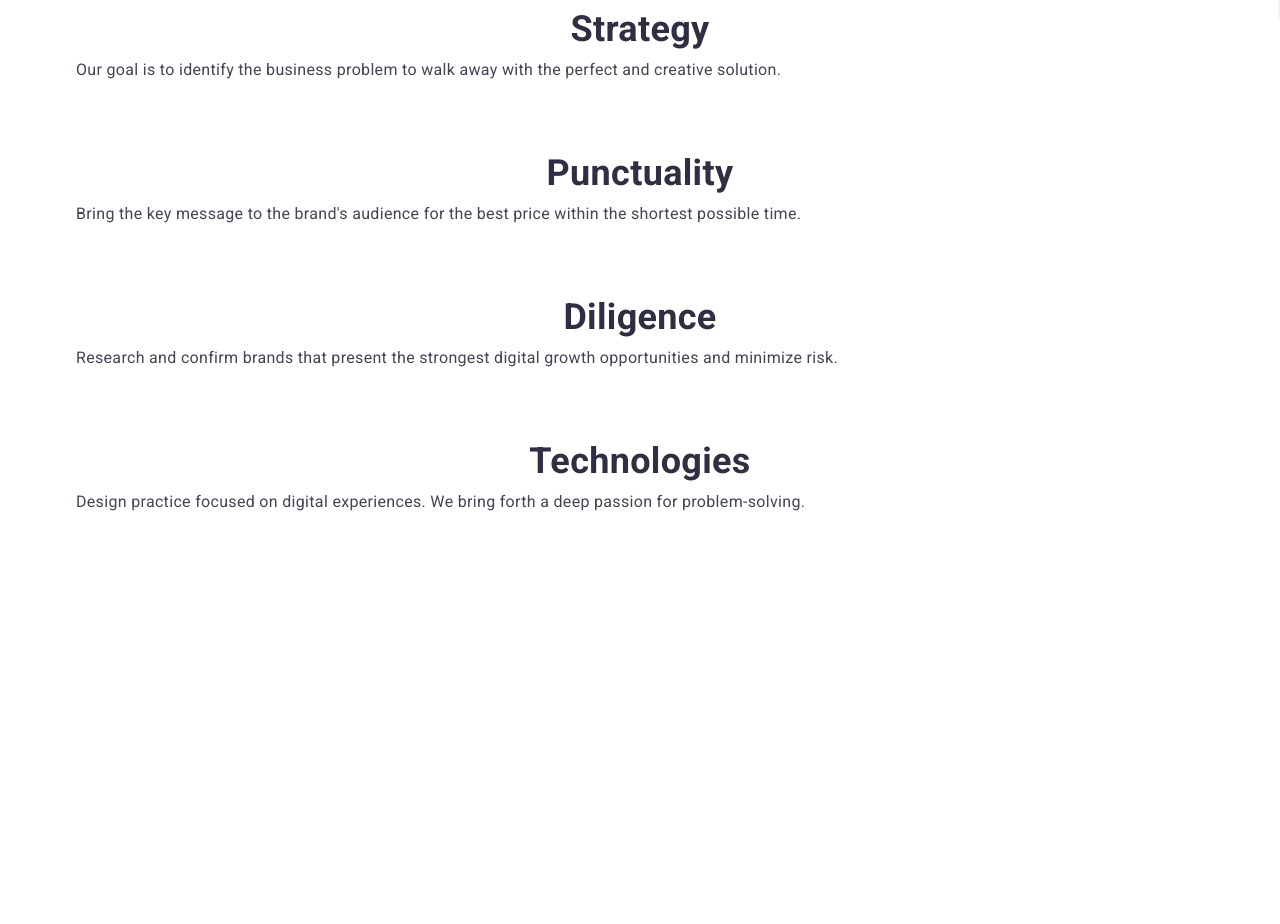
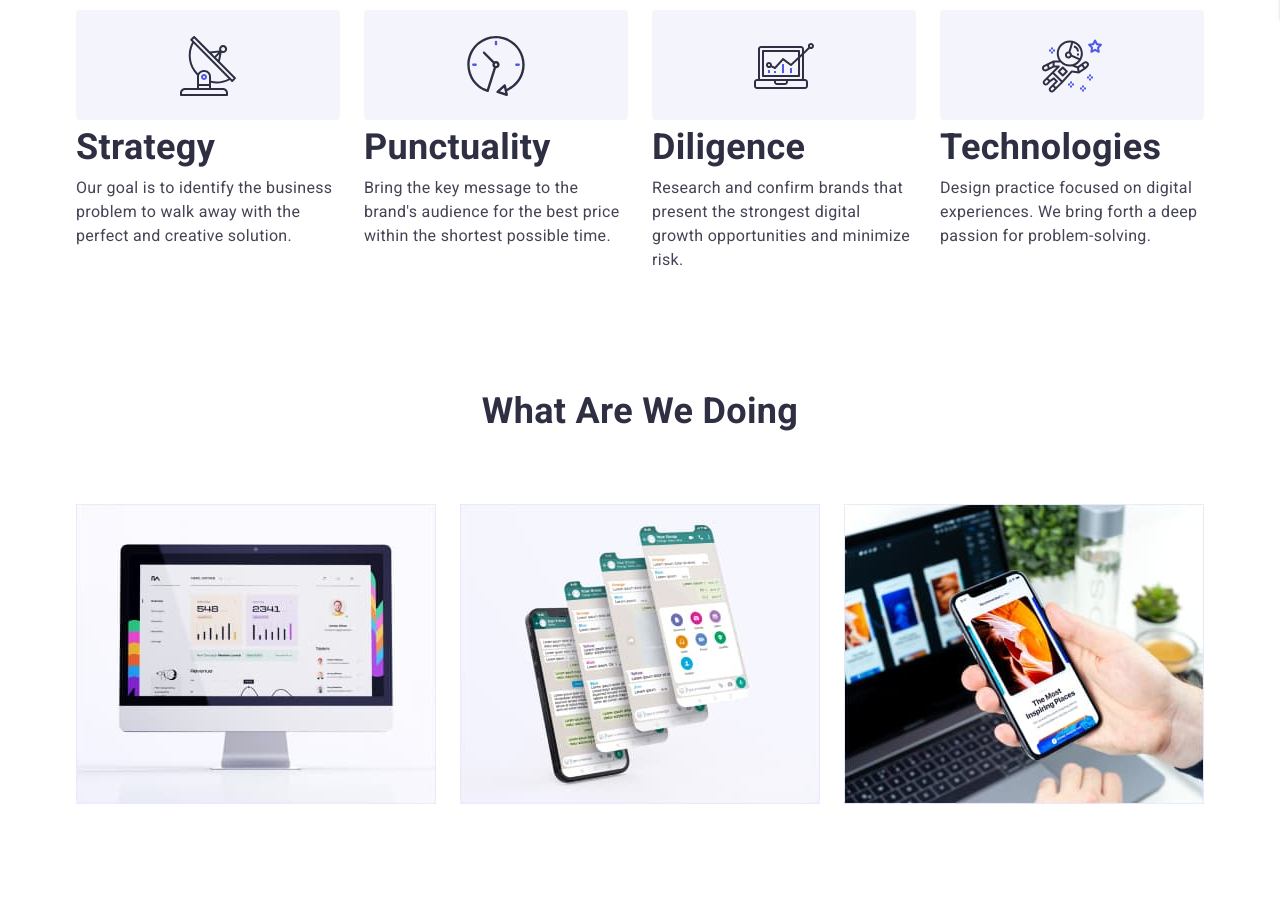
Before and after one commit to GinGreen91/goit-markup-hw-07, a plain HTML site: page index.html in a window 1280 px wide. Shown: the part 780-1704 px from the top of the page. Before the commit the page ends 1414 px from the top, so only its background shows below. Drawn offline with nearby package versions, Linux system fonts and the light colour scheme.

Commit message:
features and activitieas

```diff
--- a/css/styles.css
+++ b/css/styles.css
@@ -465,8 +465,9 @@ button {
 	gap: 72px 24px;
 	max-width: 100%;
 }
-
+/* -------секція активність------- */
 .section-activities {
+	display: none;
 	padding-top: 0;
 }
 
@@ -479,7 +480,7 @@ button {
 .activities-item {
 	width: calc((100% - 48) / 3);
 }
-
+/* -------секція активність------- */
 .features-subtitle,
 .team-member-name {
 	font-weight: 700;
@@ -496,8 +497,32 @@ button {
 	text-align: center;
 }
 .features-item {
-	/* width: 264px; */
 	width: 100%;
+}
+
+@media screen and (min-width: 768px) {
+	.features-item {
+		max-width: 356px;
+	}
+	.features-subtitle {
+		text-align: inherit;
+	}
+}
+
+@media screen and (min-width: 1200px) {
+	.features-item {
+		width: 264px;
+		gap: 24px;
+	}
+	.features-image {
+		display: flex;
+	}
+	.features-subtitle {
+		margin-top: 8px;
+	}
+	.section-activities {
+		display: flex;
+	}
 }
 
 .subtitle-description,
--- a/index.html
+++ b/index.html
@@ -111,7 +111,7 @@
 			</section>
 			<!----- секція функції кінець ----->
 			<!----- секція активність початок ----->
-			<!-- <section class="section-activities section">
+			<section class="section-activities section">
 				<div class="container">
 					<h2 class="activities-title">What Are We Doing</h2>
 					<ul class="activities-list">
@@ -126,7 +126,7 @@
 						</li>
 					</ul>
 				</div>
-			</section> -->
+			</section>
 			<!----- секція активність кінець ----->
 			<!----- секція команда початок ----->
 			<!-- <section class="section-team section">
```
